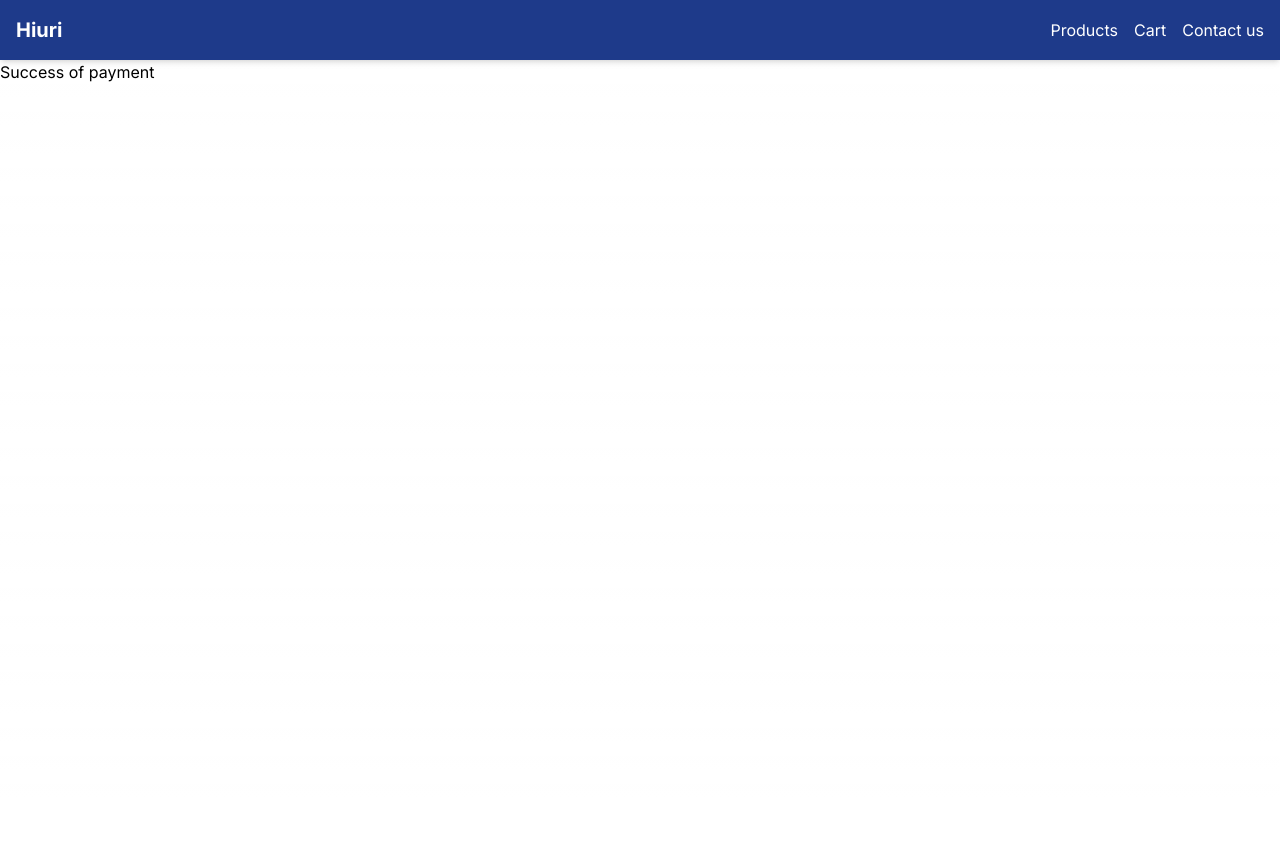
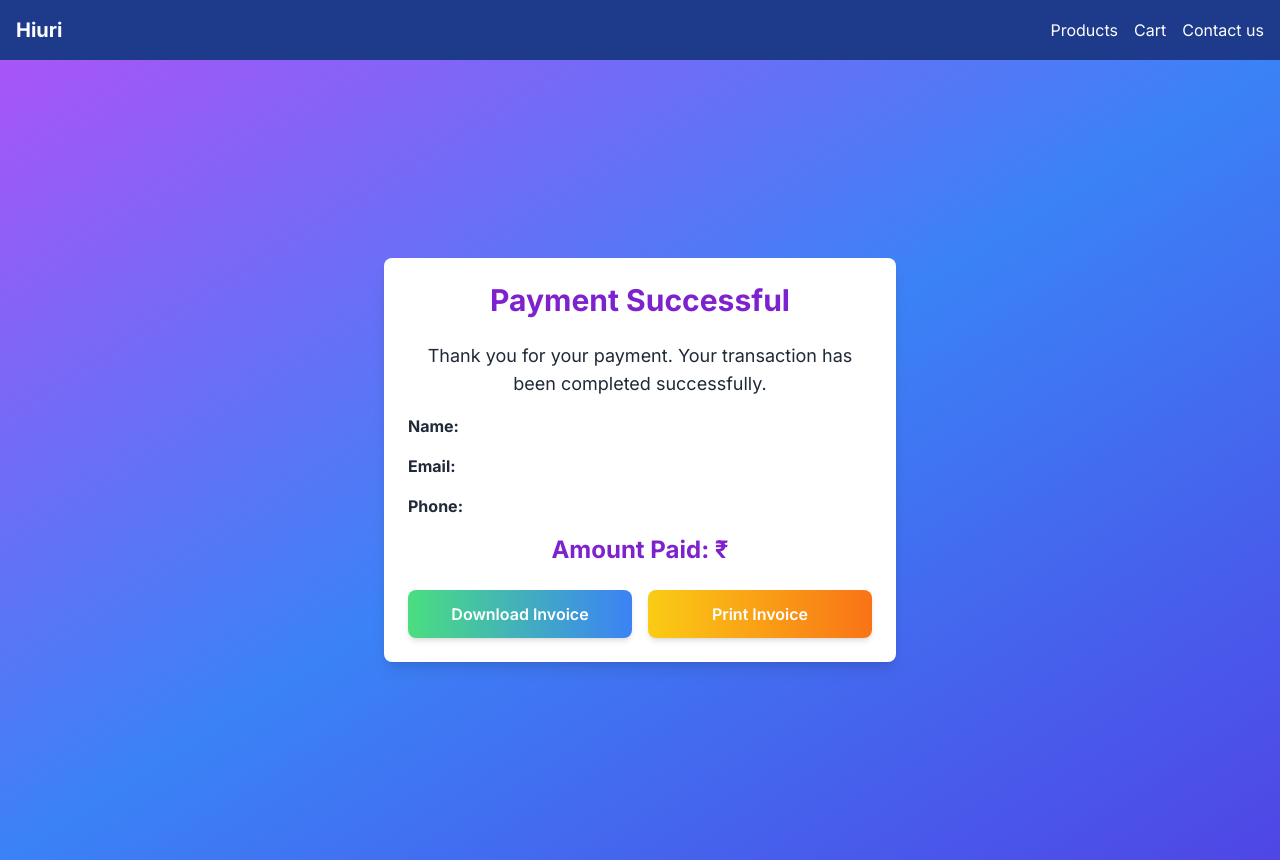
Before and after one commit to debmalya37/ecommerce-web, a Next.js app: page /success in a window 1280 px wide. Before the commit the page ends 800 px from the top, so only its background shows below. Built offline with nearby package versions, Linux system fonts and the light colour scheme.

Commit message:
#update in success page , sending details in email to admin for payment success

```diff
--- a/package.json
+++ b/package.json
@@ -12,6 +12,7 @@
     "@types/crypto-js": "^4.2.2",
     "axios": "^1.7.7",
     "crypto-js": "^4.2.0",
+    "jspdf": "^2.5.2",
     "mongoose": "^8.8.1",
     "next": "14.2.7",
     "nodemailer": "^6.10.0",
@@ -21,6 +22,7 @@
     "uuid": "^11.0.4"
   },
   "devDependencies": {
+    "@types/jspdf": "^2.0.0",
     "@types/node": "^20",
     "@types/nodemailer": "^6.4.17",
     "@types/react": "^18",
--- a/src/app/api/status/[id]/route.ts
+++ b/src/app/api/status/[id]/route.ts
@@ -3,7 +3,7 @@ import { NextRequest, NextResponse } from "next/server";
 import sha256 from "crypto-js/sha256";
 import axios from "axios";
 import { headers } from "next/headers";
-
+import sendPaymentEmail from "@/lib/sendEmail";
 
 export async function POST(req:Request) {
   try {
@@ -12,6 +12,11 @@ export async function POST(req:Request) {
   const status = data.get("code");
   const merchantId = data.get("merchantId");
   const transactionId = data.get("transactionId");
+
+  // Check for null and handle appropriately
+  if (!transactionId || typeof transactionId !== 'string') {
+    throw new Error("Transaction ID is missing or invalid.");
+  }
 
     const keyIndex = 1;
 
@@ -34,11 +39,23 @@ export async function POST(req:Request) {
     const response = await axios(options);
 
     if (response.data.success === true) {
-      return NextResponse.redirect("https://localhost:3000/success", {
+      // Call sendPaymentEmail if the payment is successful
+      const userDetails = {
+        name: data.get("name"),
+        phone: data.get("phone"),
+        email: data.get("email"),
+      };
+      const productDetails = {
+        productName: data.get("productName"),
+        productPrice: data.get("productPrice"),
+      };
+      await sendPaymentEmail(userDetails, transactionId, productDetails);
+
+      return NextResponse.redirect("https://hiuri.in/success", {
         status: 301,
       });
     } else {
-      return NextResponse.redirect("https://localhost:3000/failure", {
+      return NextResponse.redirect("https://hiuri.in/failure", {
         status: 301,
       });
     }
--- a/src/app/success/page.tsx
+++ b/src/app/success/page.tsx
@@ -1,11 +1,100 @@
-import React from 'react'
+"use client";
+import React, { useEffect, useState } from 'react';
+import { jsPDF } from 'jspdf';
 
-function SuccessPage() {
+
+const SuccessPage = () => {
+  const [paymentDetails, setPaymentDetails] = useState<any>(null);
+
+  useEffect(() => {
+    // Retrieve payment details from session storage or any other source
+    const paymentData = JSON.parse(sessionStorage.getItem('paymentDetails') || '{}');
+    setPaymentDetails(paymentData);
+  }, []);
+
+  const generateInvoice = () => {
+    const doc = new jsPDF();
+
+    // Invoice Header
+    doc.setFont('helvetica', 'bold');
+    doc.setFontSize(18);
+    doc.text('Invoice', 14, 22);
+    doc.setFontSize(12);
+    doc.text('Hiuri Enterprises', 14, 30);
+    doc.text('Date: ' + new Date().toLocaleDateString(), 14, 38);
+    doc.text('Transaction ID: ' + paymentDetails.transactionId, 14, 46);
+
+    // User Details
+    doc.setFont('helvetica', 'normal');
+    doc.text('Name: ' + paymentDetails.userDetails?.fullName, 14, 54);
+    doc.text('Email: ' + paymentDetails.userDetails?.email, 14, 62);
+    doc.text('Phone: ' + paymentDetails.userDetails?.phone, 14, 70);
+
+    // Product Details
+    doc.text('Product Name: ' + paymentDetails.productDetails?.productName, 14, 78);
+    doc.text('Price: ₹' + paymentDetails.productDetails?.productPrice, 14, 86);
+    doc.text('Amount Paid: ₹' + paymentDetails.amountPaid, 14, 94);
+
+    // Save PDF
+    doc.save('invoice.pdf');
+  };
+
+  const printInvoice = () => {
+    const doc = new jsPDF();
+    doc.setFont('helvetica', 'bold');
+    doc.setFontSize(18);
+    doc.text('Invoice', 14, 22);
+    doc.setFontSize(12);
+    doc.text('Hiuri Enterprises', 14, 30);
+    doc.text('Date: ' + new Date().toLocaleDateString(), 14, 38);
+    doc.text('Transaction ID: ' + paymentDetails.transactionId, 14, 46);
+
+    doc.setFont('helvetica', 'normal');
+    doc.text('Name: ' + paymentDetails.userDetails?.fullName, 14, 54);
+    doc.text('Email: ' + paymentDetails.userDetails?.email, 14, 62);
+    doc.text('Phone: ' + paymentDetails.userDetails?.phone, 14, 70);
+    doc.text('Product Name: ' + paymentDetails.productDetails?.productName, 14, 78);
+    doc.text('Price: ₹' + paymentDetails.productDetails?.productPrice, 14, 86);
+    doc.text('Amount Paid: ₹' + paymentDetails.amountPaid, 14, 94);
+
+    doc.autoPrint();
+    window.open(doc.output('bloburl'), '_blank');
+  };
+
   return (
-    <div>
-      Success of payment
+    <div className="min-h-screen bg-gradient-to-br from-purple-500 via-blue-500 to-indigo-600 text-white flex flex-col justify-center items-center p-6">
+      <div className="w-full max-w-lg bg-white text-gray-800 rounded-lg shadow-lg p-6">
+        <h2 className="text-3xl font-bold text-center mb-6 text-purple-700">Payment Successful</h2>
+        <p className="text-lg mb-4 text-center">
+          Thank you for your payment. Your transaction has been completed successfully.
+        </p>
+
+        <div className="space-y-4 mb-6">
+          <p><strong>Name:</strong> {paymentDetails?.userDetails?.fullName}</p>
+          <p><strong>Email:</strong> {paymentDetails?.userDetails?.email}</p>
+          <p><strong>Phone:</strong> {paymentDetails?.userDetails?.phone}</p>
+          <p className="text-2xl font-bold text-purple-700 text-center">
+            Amount Paid: ₹{paymentDetails?.amountPaid}
+          </p>
+        </div>
+
+        <div className="flex justify-center gap-4">
+          <button
+            onClick={generateInvoice}
+            className="bg-gradient-to-r from-green-400 to-blue-500 hover:from-green-500 hover:to-blue-600 text-white py-3 px-6 rounded-lg font-semibold w-full max-w-xs shadow-md transform hover:scale-105 transition duration-300"
+          >
+            Download Invoice
+          </button>
+          <button
+            onClick={printInvoice}
+            className="bg-gradient-to-r from-yellow-400 to-orange-500 hover:from-yellow-500 hover:to-orange-600 text-white py-3 px-6 rounded-lg font-semibold w-full max-w-xs shadow-md transform hover:scale-105 transition duration-300"
+          >
+            Print Invoice
+          </button>
+        </div>
+      </div>
     </div>
-  )
-}
+  );
+};
 
 export default SuccessPage;
--- /dev/null
+++ b/src/lib/sendEmail.ts
@@ -0,0 +1,32 @@
+import nodemailer from "nodemailer";
+
+async function sendPaymentEmail(userDetails: any, transactionId: string, productDetails: any) {
+  try {
+    // Create a transporter object using the Gmail SMTP transport
+    const transporter = nodemailer.createTransport({
+        host: "smtp.gmail.com", // Gmail SMTP server
+        port: 587, // TLS port
+        secure: false, // Use STARTTLS
+        auth: {
+          user: "debmalyasen37@gmail.com", // Replace with your email address
+          pass: "mtog xezl xlsb xyaz", // Replace with your app-specific password
+        },
+    });
+
+    // Email content
+    const mailOptions = {
+      from: "your-email@gmail.com",  // Sender address
+      to: "debmalyasen37@gmail.com", // Recipient address
+      subject: "Payment Success Notification", // Subject line
+      text: `Payment Success for User: ${userDetails.name}\nTransaction ID: ${transactionId}\nProduct Details: ${JSON.stringify(productDetails)}\n\nUser Details:\nName: ${userDetails.name}\nPhone: ${userDetails.phone}\nEmail: ${userDetails.email}`, // Plain text body
+    };
+
+    // Send email
+    await transporter.sendMail(mailOptions);
+    console.log("Payment success email sent successfully");
+  } catch (error) {
+    console.error("Error sending email:", error);
+  }
+}
+
+export default sendPaymentEmail;
```
Also changed, not shown: 1 other file (tests, documents, lock files or other folders).
